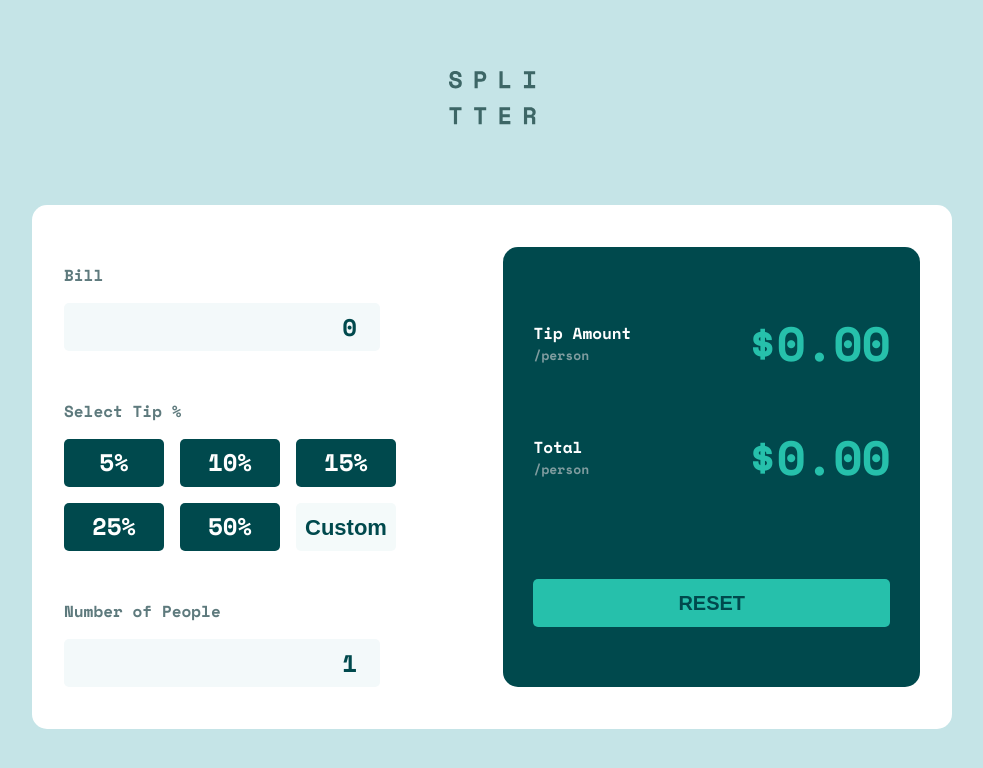
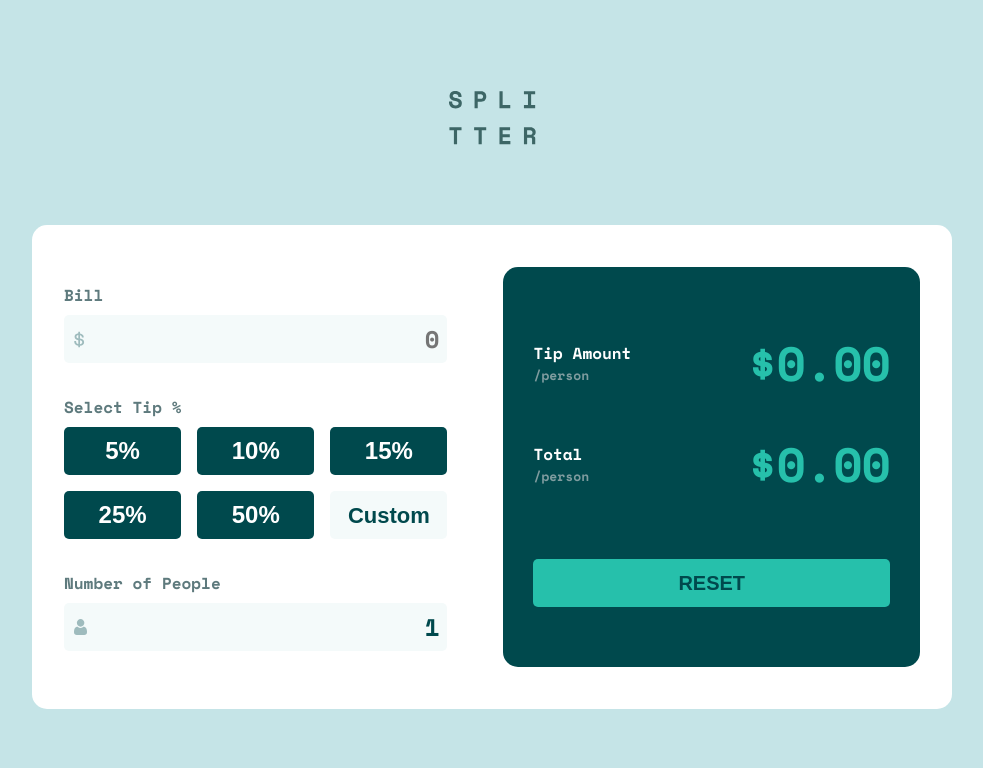
Before and after one commit to jlcesarr/tip-calculator, a React app: page / in a window 1280 px wide. Shown: the top 768 px of the page, without its empty margins (148-1131 px from the left). Built offline with nearby package versions, Linux system fonts and the light colour scheme.

Commit message:
feat(react): updated the component and its styled components

```diff
--- a/src/components/Calculator/CalculatorInput/index.js
+++ b/src/components/Calculator/CalculatorInput/index.js
@@ -6,14 +6,23 @@ import {
   Percentages,
   Tip,
   TipInput,
+  Icon,
   ErrorMessage,
 } from "./styles";
+
+import dollarIcon from "../../../../images/icon-dollar.svg";
+import personIcon from "../../../../images/icon-person.svg";
 
 export default class CalculatorInput extends React.Component {
   constructor(props) {
     super(props);
 
     this.defaultTips = [5, 10, 15, 25, 50];
+  }
+
+  componentDidMount(prevProps) {
+    // se o value == 0
+    // const { billValue, tipValue }
   }
 
   render() {
@@ -25,21 +34,27 @@ export default class CalculatorInput extends React.Component {
       billValue,
       tipValue,
     } = this.props;
-    const isValidPeoplesValue = peoplesValue > 0;
+    const isValidPeoplesValue = peoplesValue && peoplesValue > 0;
     const defaultTips = this.defaultTips;
 
     return (
       <Container>
-        <Label>Bill</Label>
+        <Label>
+          Bill
+          <Icon src={dollarIcon}></Icon>
           <Input
             type="number"
             border
+            placeholder={0}
+            value={billValue || ""}
             onChange={({ target }) => {
               onBillValueChange(target.value);
             }}
-          value={billValue}
+            // value={billValue}
           />
-        <Label mt={"48px"}>Select Tip %</Label>
+        </Label>
+        <Label mt={48}>
+          Select Tip %
           <Percentages
             onClick={({ target }) => {
               onTipValueChange(target);
@@ -50,6 +65,7 @@ export default class CalculatorInput extends React.Component {
               return (
                 <Tip
                   key={tipPercentage}
+                  aria-label="Select a tip"
                   selected={isActive}
                   data-percentage={tipPercentage}
                 >
@@ -60,18 +76,25 @@ export default class CalculatorInput extends React.Component {
             <TipInput
               as="input"
               placeholder="Custom"
-            onChange={({ target }) => onTipValueChange(target)}
+              onChange={({ target }) => {
+                onTipValueChange(target);
+              }}
             ></TipInput>
           </Percentages>
+        </Label>
 
-        <Label mt={"48px"}>Number of People</Label>
+        <Label mt={48}>
+          Number of People
           {!isValidPeoplesValue && <ErrorMessage>Can't be zero</ErrorMessage>}
+          <Icon src={personIcon}></Icon>
           <Input
-          value={peoplesValue}
+            placeholder={0}
+            value={peoplesValue || 0}
             onChange={({ target }) => onPeoplesValueChange(target.value)}
             valid={isValidPeoplesValue}
             type="number"
           />
+        </Label>
       </Container>
     );
   }
--- a/src/components/Calculator/CalculatorInput/styles.js
+++ b/src/components/Calculator/CalculatorInput/styles.js
@@ -2,36 +2,66 @@ import styled, { css } from "styled-components";
 
 export const Container = styled.div`
   width: 100%;
+  display: flex;
+  flex-direction: column;
+
+  ${({ theme }) => `
+    @media only screen and (min-width: ${
+      theme.breakPoints.small
+    }) and (max-width: ${theme.breakPoints.medium}) {
+      max-width: 50%;
+    }
+
+    @media only screen and (max-width: ${theme.breakPoints.small - 1}) {
+      max-width: 100%;
+    }
+  `}
 `;
 
 export const Label = styled.label`
   color: ${({ theme }) => theme.grayish.darkCyan};
-  display: block;
-  margin-bottom: ${(props) => props.mb || "16px"};
-  margin-top: ${(props) => props.mt || "16px"};
+  flex-direction: column;
+  margin-bottom: ${(props) => (props.mb ? `${props.mb + "px"}` : "16px")};
+  margin-top: ${(props) => (props.mb ? `${props.mb + "px"}` : "16px")};
+  position: relative;
+`;
+
+export const Icon = styled.img`
+  position: absolute;
+  left: 10px;
+  top: 48px;
 `;
 
 export const Input = styled.input`
-  font-size: ${({ theme }) => theme.input.fontSize};
-  border-radius: ${({ theme }) => theme.input.borderRadius};
   border: none;
-  max-width: 379px;
   height: 48px;
-  background-color: #f3f9fa;
   text-align: right;
   padding: 5px;
-  color: ${({ theme }) => theme.darkCyan};
   font-weight: bold;
   font-family: "Space Mono";
   outline: none;
-  border: 3px solid transparent;
+  margin-top: 8px;
+  display: block;
 
-  ${(props) =>
-    props.valid == false
-      ? css`
-          border: 2px solid red;
-        `
-      : null}
+  width: 100%;
+  &::-webkit-outer-spin-button,
+  &::-webkit-inner-spin-button {
+    -webkit-appearance: none;
+    margin: 0;
+  }
+
+  ${({ value, valid, theme }) => css`
+    background-color: ${theme.grayish.veryLightCyan};
+    border-radius: ${theme.input.borderRadius};
+    font-size: ${theme.input.fontSize};
+    color: ${theme.darkCyan};
+    border: 3px solid ${valid == false ? theme.red : "transparent"};
+  `}
+
+  ::placeholder {
+    color: "#9ebbbd";
+    font-weight: bolder;
+  }
 
   ${(props) =>
     props.border
@@ -42,7 +72,7 @@ export const Input = styled.input`
         `
       : null}
 
-${({ theme }) => `
+  ${({ theme }) => `
     @media only screen and (max-width: ${theme.breakPoints.medium}) {
       max-width: 100%;
     }
@@ -51,9 +81,9 @@ ${({ theme }) => `
 
 export const Percentages = styled.div`
   display: grid;
-  grid-template-columns: repeat(3, minmax(100px, 100px));
+  margin-top: 8px;
+  grid-template-columns: repeat(3, 1fr);
   gap: 16px;
-  max-width: 379px;
 
   ${({ theme }) => `
     @media only screen and (max-width: ${theme.breakPoints.medium}) {
@@ -62,17 +92,21 @@ export const Percentages = styled.div`
   `}
 `;
 
-export const Tip = styled.div`
-  background-color: ${(props) =>
-    props.selected ? props.theme.strongCyan : props.theme.darkCyan};
+export const Tip = styled.button`
+  border: none;
   height: 48px;
-  font-size: ${({ theme }) => theme.input.fontSize};
-  color: ${({ theme }) => theme.white};
-  border-radius: ${({ theme }) => theme.input.borderRadius};
   text-align: center;
   padding: 5px 0;
   cursor: pointer;
   transition: 0.3s ease-in;
+  font-weight: bold;
+
+  ${({ theme, selected }) => css`
+    border-radius: ${({ theme }) => theme.input.borderRadius};
+    font-size: ${({ theme }) => theme.input.fontSize};
+    color: ${({ theme }) => theme.white};
+    background-color: ${selected ? theme.strongCyan : theme.darkCyan};
+  `}
 `;
 
 export const TipInput = styled(Tip)`
@@ -85,7 +119,6 @@ export const TipInput = styled(Tip)`
   text-align: right;
   padding: 0 5px;
   border: 3px solid transparent;
-  /* caret-color: ${({ theme }) => theme.grayish.veryLightCyan}; */
   &,
   ::placeholder {
     color: ${({ theme }) => theme.darkCyan};
@@ -105,7 +138,18 @@ export const TipInput = styled(Tip)`
 `;
 
 export const ErrorMessage = styled.span`
-  /* margin-left: 190px; */
   float: right;
-  color: ${({ theme }) => theme.errorMessage};
+  margin-right: 5px;
+  color: ${({ theme }) => theme.red};
+
+  &::after {
+    clear: both;
+  }
+
+  ${({ theme }) => `
+    @media only screen and (max-width: ${theme.breakPoints.medium}) {
+      margin-right: 0px;
+    }
+
+  `}
 `;
```
Lines whose indentation alone changed are shown as unchanged.
